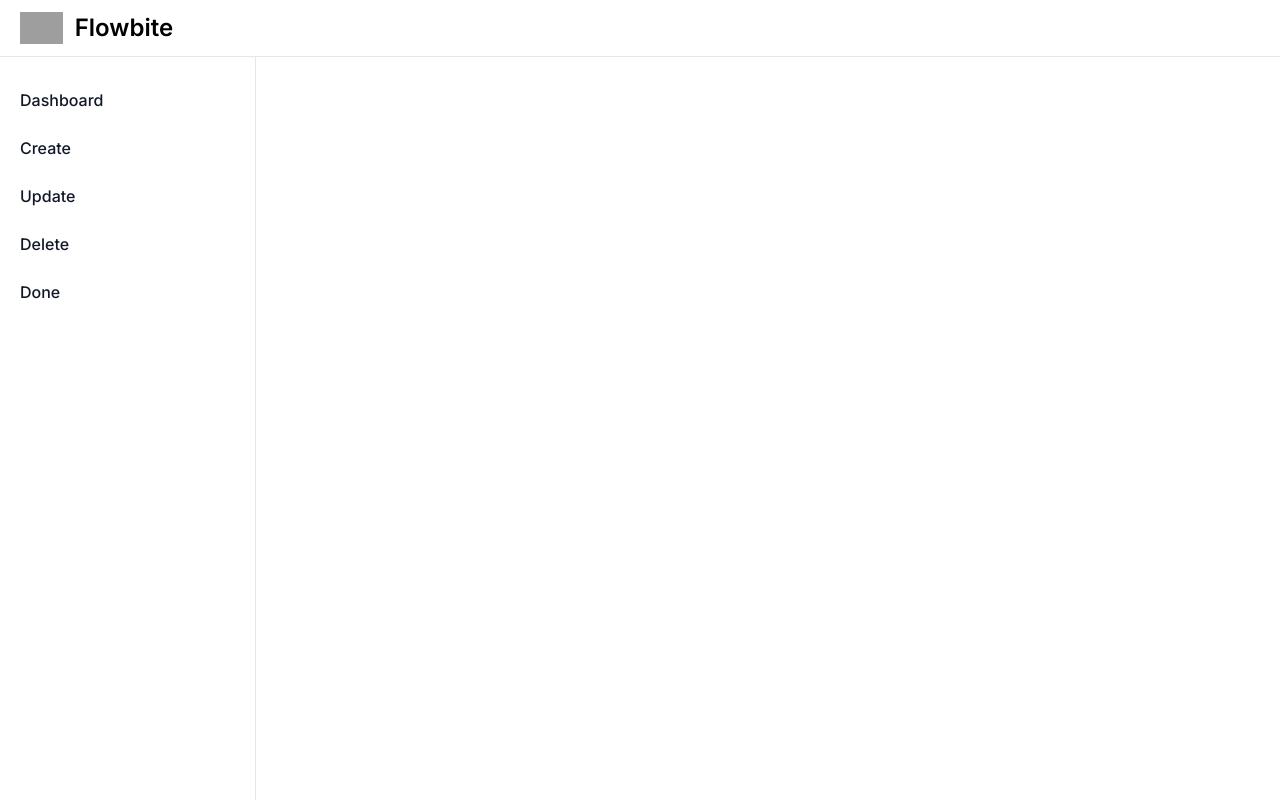
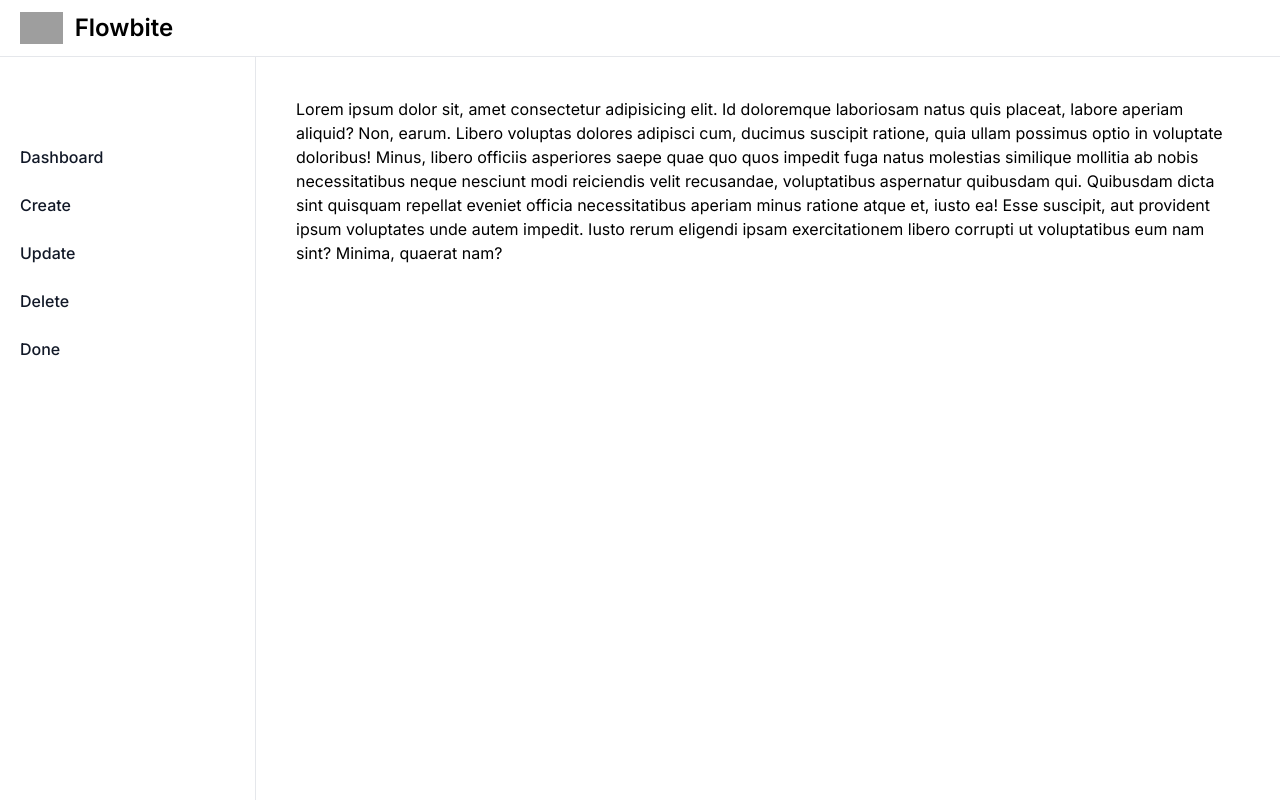
Before and after one commit to cocokhyle/E-commerce, a Next.js app: page / in a window 1280 px wide. Shown: the top 800 px of the page. Built offline with nearby package versions, Linux system fonts and the light colour scheme; grey boxes are pictures that could not be loaded.

Commit message:
Added Sidebar

```diff
--- a/src/app/components/header.tsx
+++ b/src/app/components/header.tsx
@@ -1,22 +1,13 @@
 "use client";
 import { useRouter } from "next/navigation";
 import Link from "next/link";
-import { useState } from "react";
 
 export default function Header() {
   const router = useRouter();
 
-  const navLinks = [
-    { name: "Dashboard", href: "/about" },
-    { name: "Create", href: "/contact" },
-    { name: "Update", href: "/pricing" },
-    { name: "Delete", href: "/services" },
-    { name: "Done", href: "/forget-password" },
-  ];
-
   return (
-    <main>
-      <nav className="fixed top-0 z-50 w-full bg-white border-b border-gray-200 dark:bg-gray-800 dark:border-gray-700">
+    <header>
+      <nav className="top-0 z-50 w-full bg-white border-b border-gray-200 dark:bg-gray-800 dark:border-gray-700">
         <div className="px-3 py-3 lg:px-5 lg:pl-3">
           <div className="flex items-center justify-between">
             <div className="flex items-center justify-start rtl:justify-end">
@@ -128,27 +119,6 @@ export default function Header() {
           </div>
         </div>
       </nav>
-
-      <aside
-        id="logo-sidebar"
-        className="fixed top-0 left-0 z-40 w-64 h-screen pt-20 transition-transform -translate-x-full bg-white border-r border-gray-200 sm:translate-x-0 dark:bg-gray-800 dark:border-gray-700"
-        aria-label="Sidebar"
-      >
-        <div className="h-full px-3 pb-4 overflow-y-auto bg-white dark:bg-gray-800">
-          <ul className="space-y-2 font-medium">
-            {navLinks.map((link, index) => (
-              <li key={index}>
-                <Link
-                  href={link.href}
-                  className="flex items-center p-2 text-gray-900 rounded-lg dark:text-white hover:bg-gray-100 dark:hover:bg-gray-700 group"
-                >
-                  {link.name}
-                </Link>
-              </li>
-            ))}
-          </ul>
-        </div>
-      </aside>
-    </main>
+    </header>
   );
 }
--- /dev/null
+++ b/src/app/components/sidebar.tsx
@@ -0,0 +1,34 @@
+import Link from "next/link";
+export default function SideBar() {
+  const navLinks = [
+    { name: "Dashboard", href: "/" },
+    { name: "Create", href: "/contact" },
+    { name: "Update", href: "/pricing" },
+    { name: "Delete", href: "/services" },
+    { name: "Done", href: "/about" },
+  ];
+  return (
+    <div className="">
+      <aside
+        id="logo-sidebar"
+        className=" min-h-screen overflow-y-hidden w-64 top-0 left-0 pt-20 transition-transform -translate-x-full bg-white border-r border-gray-200 sm:translate-x-0 dark:bg-gray-800 dark:border-gray-700"
+        aria-label="Sidebar"
+      >
+        <div className=" px-3 pb-4 bg-white dark:bg-gray-800">
+          <ul className="space-y-2 font-medium">
+            {navLinks.map((link, index) => (
+              <li key={index}>
+                <Link
+                  href={link.href}
+                  className="flex items-center p-2 text-gray-900 rounded-lg dark:text-white hover:bg-gray-100 dark:hover:bg-gray-700 group"
+                >
+                  {link.name}
+                </Link>
+              </li>
+            ))}
+          </ul>
+        </div>
+      </aside>
+    </div>
+  );
+}
--- a/src/app/layout.tsx
+++ b/src/app/layout.tsx
@@ -4,6 +4,7 @@ import "./globals.css";
 import { useRouter } from "next/router";
 import Footer from "./components/footer";
 import Header from "./components/header";
+import SideBar from "./components/sidebar";
 
 const inter = Inter({ subsets: ["latin"] });
 
@@ -21,8 +22,12 @@ export default function RootLayout({
     <html lang="en">
       <body className={inter.className}>
         <Header />
-        {children}
-        <Footer />
+        <div className="flex flex-row">
+          <div>
+            <SideBar />
+          </div>
+          <div className="p-10">{children}</div>
+        </div>
       </body>
     </html>
   );
--- a/src/app/page.tsx
+++ b/src/app/page.tsx
@@ -2,10 +2,23 @@ import Image from "next/image";
 
 export default function Home() {
   return (
-    <main>
-      <div className=" h-[50rem]">
-        <h1>This is an e commerce site!</h1>
+    <>
+      <div className="">
+        <h1>
+          Lorem ipsum dolor sit, amet consectetur adipisicing elit. Id
+          doloremque laboriosam natus quis placeat, labore aperiam aliquid? Non,
+          earum. Libero voluptas dolores adipisci cum, ducimus suscipit ratione,
+          quia ullam possimus optio in voluptate doloribus! Minus, libero
+          officiis asperiores saepe quae quo quos impedit fuga natus molestias
+          similique mollitia ab nobis necessitatibus neque nesciunt modi
+          reiciendis velit recusandae, voluptatibus aspernatur quibusdam qui.
+          Quibusdam dicta sint quisquam repellat eveniet officia necessitatibus
+          aperiam minus ratione atque et, iusto ea! Esse suscipit, aut provident
+          ipsum voluptates unde autem impedit. Iusto rerum eligendi ipsam
+          exercitationem libero corrupti ut voluptatibus eum nam sint? Minima,
+          quaerat nam?
+        </h1>
       </div>
-    </main>
+    </>
   );
 }
```
